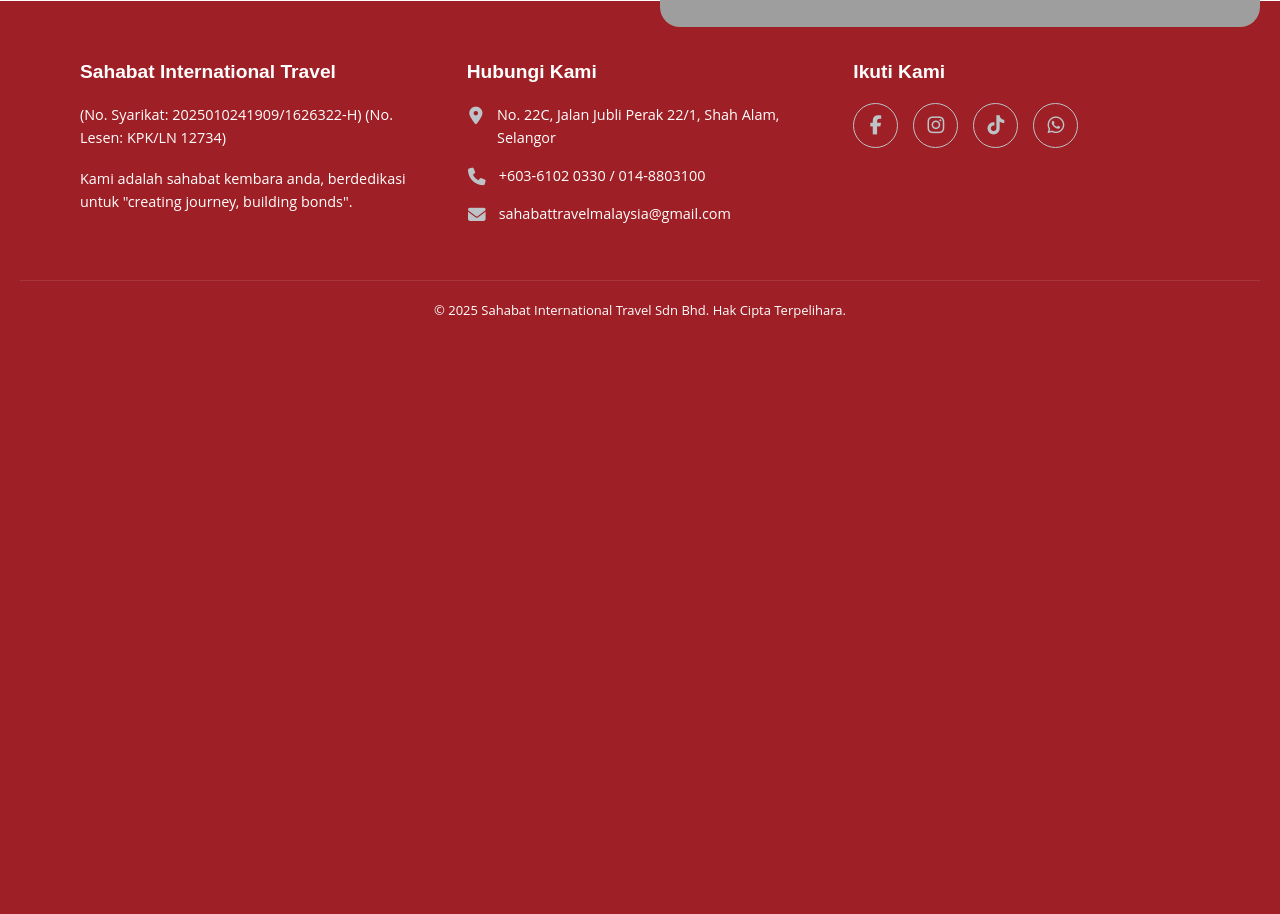
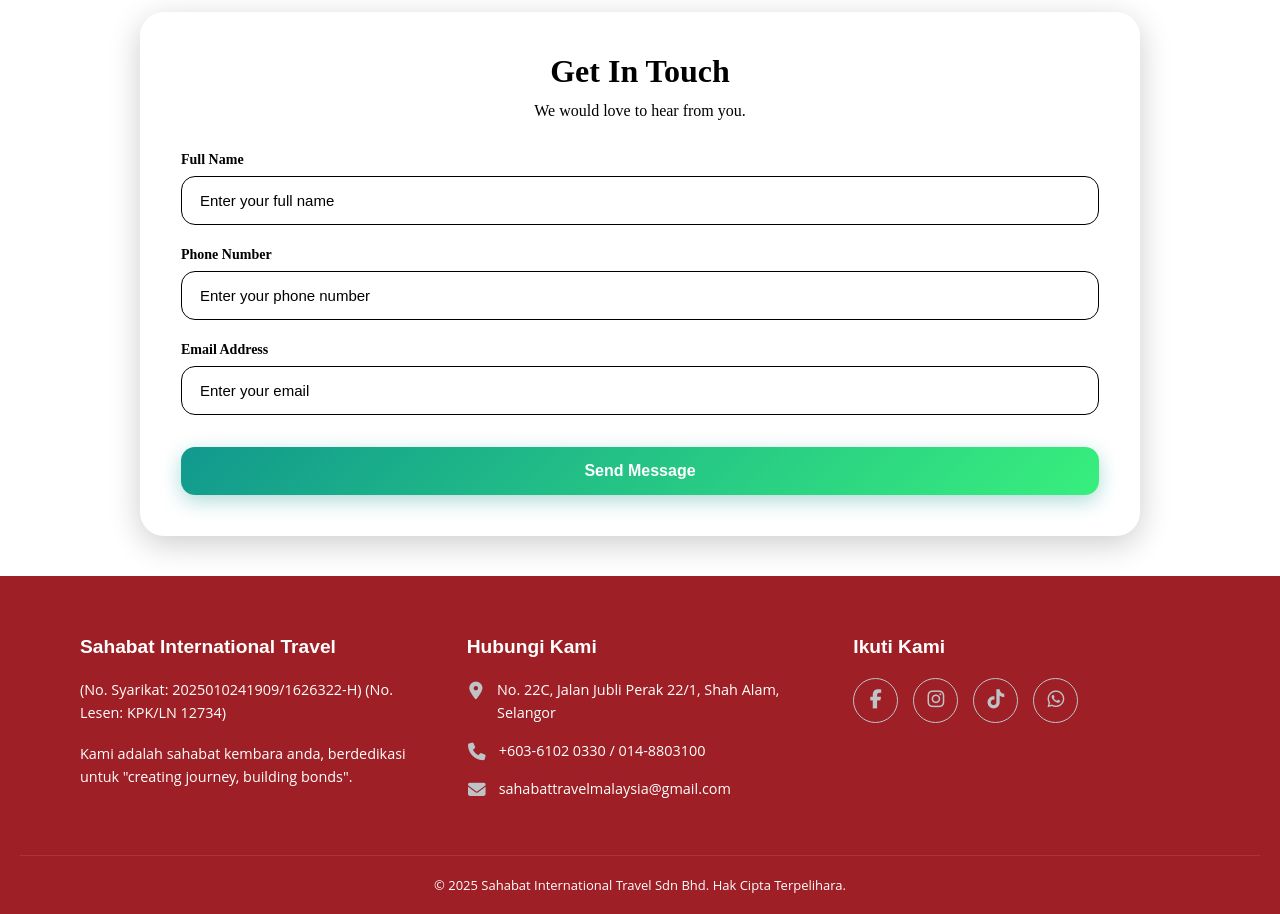
Before and after one commit to iatirah19/travel-website, a PHP site: page /contact.php in a window 1280 px wide. Shown: the part 872-1786 px from the top of the page. Before the commit the page ends 1190 px from the top, so only its background shows below. Run offline with PHP 8.4, Linux system fonts and the light colour scheme; data that the repository does not hold is empty; a map, chart or similar area stays blank; grey boxes are pictures that could not be loaded.

Commit message:
contacts us

```diff
--- a/sahabat_travel/contact.css
+++ b/sahabat_travel/contact.css
@@ -137,63 +137,130 @@
 .map-responsive iframe {
     width:100%;
     height:100%;
-    min-height:450px;
+    min-height:200px;
     border:0;
 }
 
-/* Borang Section */
-.form-section {
-    background: #fdfdfd;
-    padding: 25px;
-    border-radius: 15px;
-    border: 1px solid #f0eaea;
+.contact-form-container{
+    width: 100%;
+    display: flex;
+    justify-content: center;
+    align-items: center;
+    padding: 40px 20px;
 }
 
-/* Gaya Input */
-.input-group label {
-    display: block;
+.contact-form{
+    width: 100%;
+    max-width: 1000px;
+    padding: 40px;
+    border-radius: 24px;
+
+    background: rgba(255,255,255,0.08);
+    backdrop-filter: blur(18px);
+    -webkit-backdrop-filter: blur(18px);
+
+    border: 1px solid rgba(255,255,255,0.15);
+
+    box-shadow:
+        0 8px 32px rgba(0,0,0,0.2),
+        inset 0 1px 1px rgba(255,255,255,0.1);
+
+    display: flex;
+    flex-direction: column;
+    gap: 22px;
+}
+
+.contact-form h2{
+    font-size: 32px;
+    color: #000;
+    text-align: center;
+    margin-bottom: -10px;
+}
+
+.contact-form p{
+    text-align: center;
+    color: #000;
+    margin-bottom: 10px;
+}
+
+.input-group{
+    display: flex;
+    flex-direction: column;
+}
+
+.input-group label{
     margin-bottom: 8px;
     font-weight: 600;
-    color: #4a5568;
-    font-weight: 600; /* Semibold */
-    font-family: 'Poppins', sans-serif;
+    color: #000;
+    font-size: 14px;
 }
 
-.input-group input,
-.input-group textarea {
-    width: 100%;
-    padding: 12px 15px;
-    margin-bottom: 20px;
-    border: 1px solid #cbd5e0;
-    border-radius: 10px;
-    font-size: 1rem;
-    transition: all 0.3s ease;
+.input-group input{
+    padding: 15px 18px;
+    border-radius: 14px;
+    border: 1px solid #000;
+
+    background: rgba(255,255,255,0.06);
+
     color: #000;
-    font-family: 'Playfair Display', serif;
+    font-size: 15px;
+
+    outline: none;
+
+    transition: 0.3s ease;
 }
 
-.input-group input:focus,
-.input-group textarea:focus {
-    outline: none;
-    border-color: #19516B;
-    box-shadow: 0 0 0 3px rgba(66, 153, 225, 0.15);
+.input-group input::placeholder{
+    color: #000;
 }
 
-/* Butang Hantar */
-.btn-submit {
-    width: 100%;
-    padding: 14px;
-    background-color: #19516B;
-    color: white;
-    border: none;
-    border-radius: 10px;
-    font-size: 1rem;
-    font-weight: bold;
-    cursor: pointer;
-    transition: background 0.3s transform 0.2s;
-    font-family: 'Montserrat', sans-serif;
+.input-group input:focus{
+    border-color: #38bdf8;
+    background: rgba(255,255,255,0.1);
+
+    box-shadow: 0 0 15px rgba(56,189,248,0.3);
 }
 
+.contact-form button{
+    margin-top: 10px;
+    padding: 15px;
+
+    border: none;
+    border-radius: 14px;
+
+    background: linear-gradient(
+        135deg,
+        #11998e,
+        #38ef7d
+    );
+
+    color: white;
+    font-size: 16px;
+    font-weight: 600;
+
+    cursor: pointer;
+
+    transition: 0.3s ease;
+
+    box-shadow: 0 6px 20px rgba(17,153,142,0.35);
+}
+
+.contact-form button:hover{
+    transform: translateY(-3px);
+    box-shadow: 0 10px 25px rgba(17,153,142,0.45);
+}
+
+@media(max-width: 600px){
+
+    .contact-form{
+        padding: 30px 20px;
+    }
+
+    .contact-form h2{
+        font-size: 26px;
+    }
+
+}
 .main-footer {
     background-color: #9E1F25;
     padding: 20px;
--- a/sahabat_travel/contact.php
+++ b/sahabat_travel/contact.php
@@ -75,6 +75,34 @@ require 'db.php';
     </div>
 </section>
 
+<div class="contact-form-container">
+
+    <form action="contact_process.php" method="POST" class="contact-form">
+
+        <h2>Get In Touch</h2>
+        <p>We would love to hear from you.</p>
+
+        <div class="input-group">
+            <label>Full Name</label>
+            <input type="text" name="name" placeholder="Enter your full name" required>
+        </div>
+
+        <div class="input-group">
+            <label>Phone Number</label>
+            <input type="tel" name="phone" placeholder="Enter your phone number" required>
+        </div>
+
+        <div class="input-group">
+            <label>Email Address</label>
+            <input type="email" name="email" placeholder="Enter your email" required>
+        </div>
+
+        <button type="submit">Send Message</button>
+
+    </form>
+
+</div>
+
 <!-- FOOTER SECTION -->
 <footer class="main-footer">
     <div class="footer-container">
```
Also changed, not shown: sahabat_travel/admin/admin_dashboard.php (+163 -74 lines), sahabat_travel/admin/view_message.css (deleted, +0 -64 lines), sahabat_travel/admin/view_message.php (deleted, +0 -53 lines), sahabat_travel/contact_process.php (+28 -10 lines).
